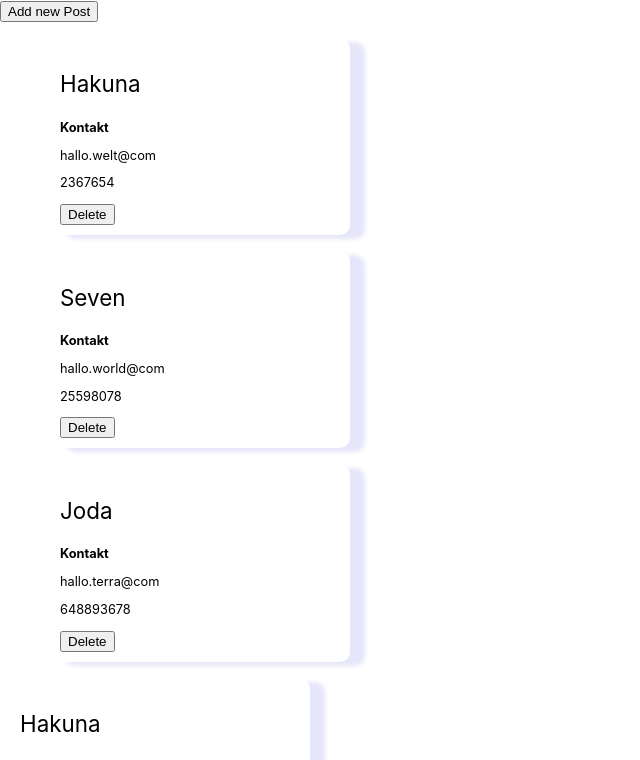
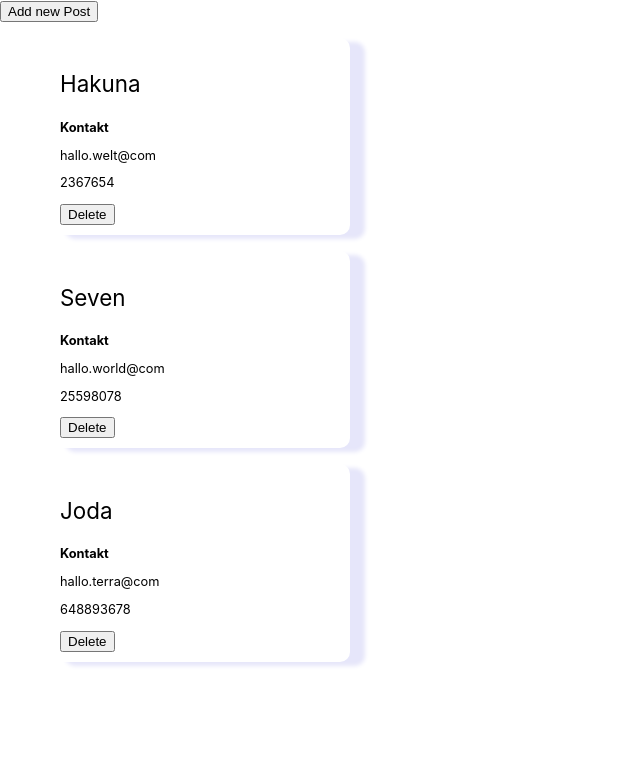
Before and after one commit to FranziGraml/capstone-project, a Next.js app: page / in a window 1280 px wide. Shown: the top 760 px of the page, without its empty margins (0-640 px from the left). Built offline with nearby package versions, Linux system fonts and the light colour scheme.

Commit message:
Add delete MapData from index.js

```diff
--- a/pages/index.js
+++ b/pages/index.js
@@ -18,9 +18,6 @@ export default function Home({ data }) {
 	const [addPost, setAddPost] = useState(loadFromLocal('localPosts') ?? data);
 	const [formButton, setFormButton] = useState(false);
 
-	const MapData = dynamic(() => import('../src/Components/MapData/MapData'), {
-		ssr: false,
-	});
 	const RenderPosts = dynamic(() => import('../src/Components/Form/RenderPosts'), {
 		ssr: false,
 	});
@@ -42,7 +39,6 @@ export default function Home({ data }) {
 			</div>
 
 			<RenderPosts onAddPost={addPost} onSetAddPost={setAddPost} />
-			<MapData postdata={data} />
 		</main>
 	);
 }
```
